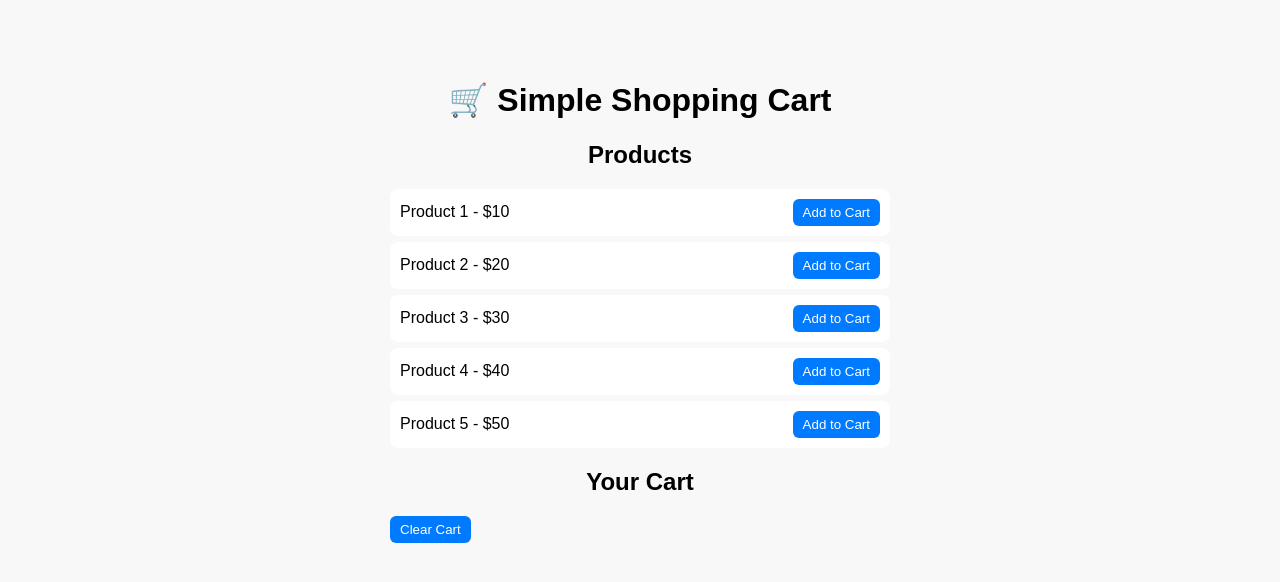
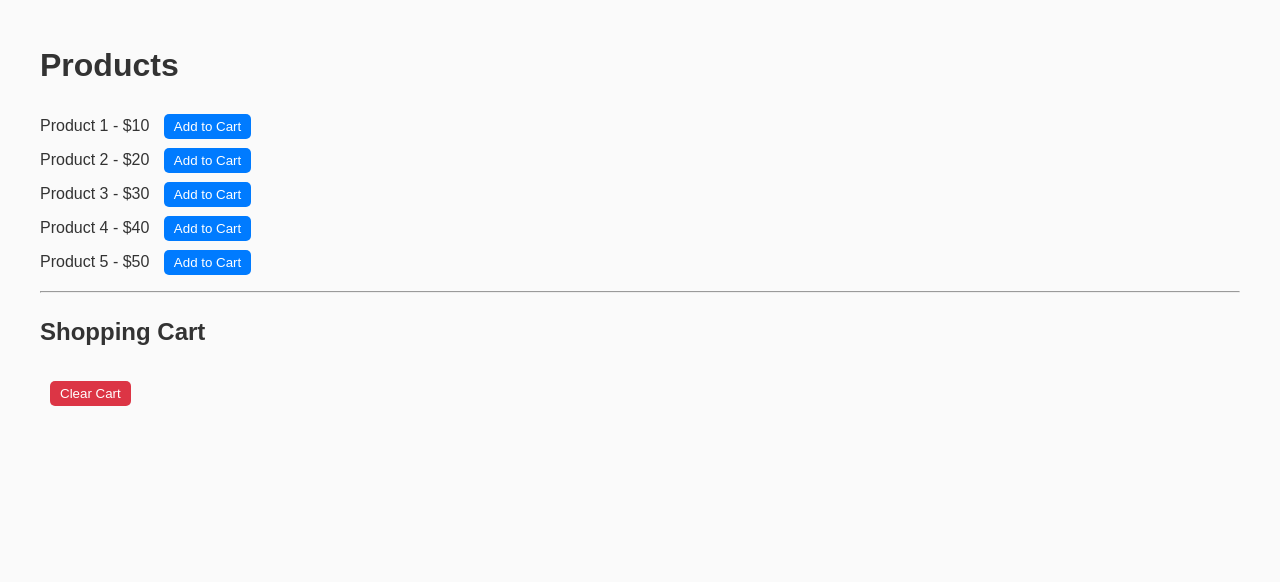
Before and after one commit to acciojob/shopping-cart-sessions-geethanandam22, a website: page main.html in a window 1280 px wide. Drawn offline with Linux system fonts and the light colour scheme.

Commit message:
created a submission

```diff
--- a/main.html
+++ b/main.html
@@ -7,15 +7,14 @@
     <link rel="stylesheet" href="styles.css" />
   </head>
   <body>
-  <h1>🛒 Simple Shopping Cart</h1>
-
-  <h2>Products</h2>
+    <!-- Do not remove or rename any IDs or text -->
+    <h1>Products</h1>
     <ul id="product-list"></ul>
-
-  <h2>Your Cart</h2>
+    <hr />
+    <h2>Shopping Cart</h2>
     <ul id="cart-list"></ul>
     <button id="clear-cart-btn">Clear Cart</button>
 
-  <script src="script.js"></script>
+    <script src="./script.js"></script>
   </body>
 </html>
--- a/styles.css
+++ b/styles.css
@@ -1,15 +1,16 @@
-/*  your css code here. If applicable */
+
 body {
   font-family: Arial, sans-serif;
-  max-width: 500px;
-  margin: 40px auto;
-  padding: 20px;
-  background: #f8f8f8;
-  border-radius: 10px;
+  background-color: #fafafa;
+  color: #333;
+  margin: 40px;
+  line-height: 1.6;
 }
 
-h1, h2 {
-  text-align: center;
+h1,
+h2 {
+  text-align: left;
+  color: #333;
 }
 
 ul {
@@ -18,24 +19,28 @@ ul {
 }
 
 li {
-  background: white;
-  padding: 10px;
-  margin: 6px 0;
-  border-radius: 8px;
-  display: flex;
-  justify-content: space-between;
-  align-items: center;
+  margin: 8px 0;
 }
 
 button {
+  margin-left: 10px;
+  padding: 5px 10px;
+  border: none;
+  border-radius: 5px;
   background-color: #007bff;
   color: white;
-  border: none;
-  padding: 6px 10px;
-  border-radius: 6px;
   cursor: pointer;
 }
 
 button:hover {
   background-color: #0056b3;
 }
+
+#clear-cart-btn {
+  margin-top: 10px;
+  background-color: #dc3545;
+}
+
+#clear-cart-btn:hover {
+  background-color: #b02a37;
+}
```
Also changed, not shown: script.js (line endings or trailing spaces). Lines whose indentation alone changed are shown as unchanged.
